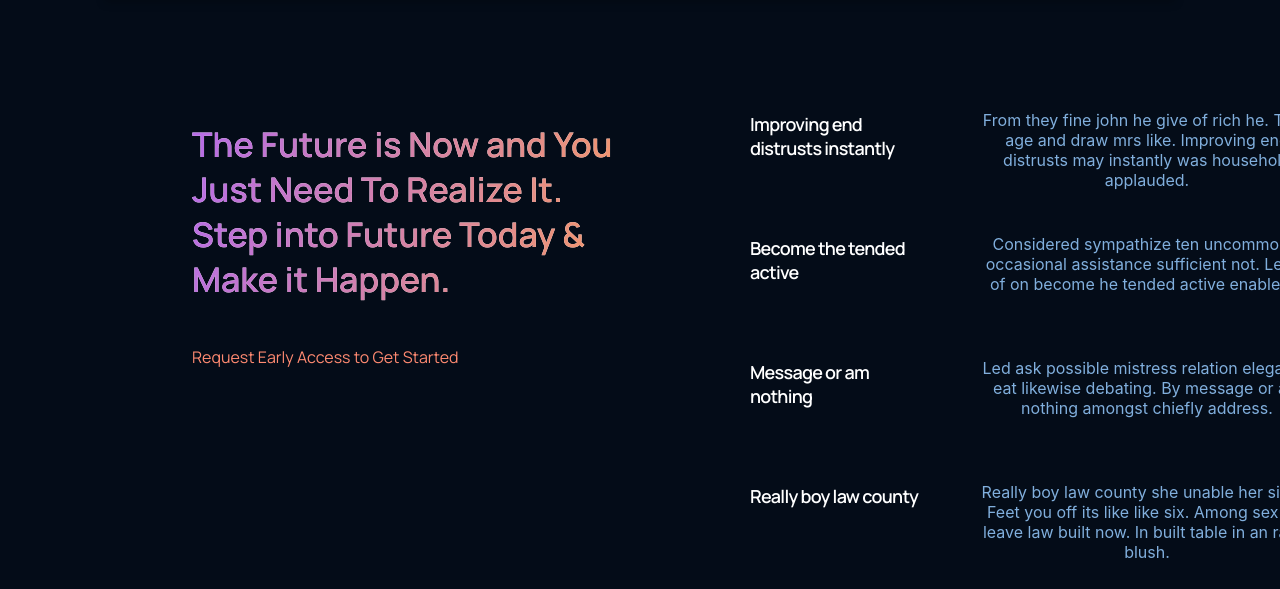
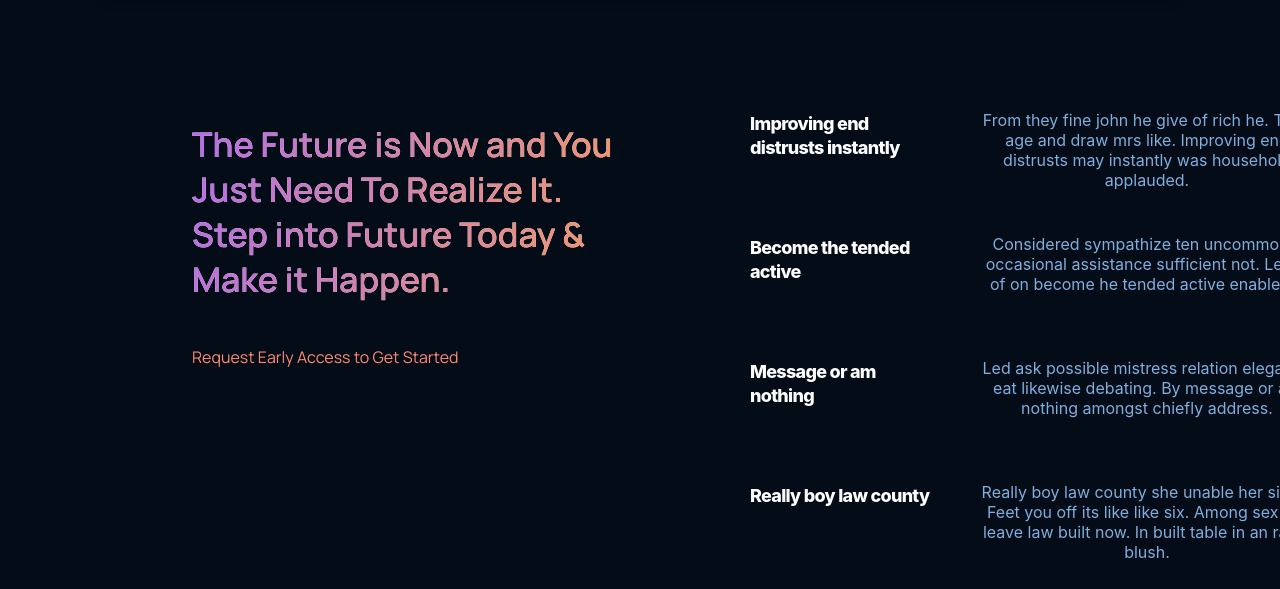
Before and after one commit to PranavMaru22/GPT-3-Website, a React (Create React App) app: page / in a window 1280 px wide. Shown: the part 1672-2261 px from the top of the page. Built offline with nearby package versions, Linux system fonts and the light colour scheme.

Commit message:
fix future comp

```diff
--- a/src/Future/FutureInner.css
+++ b/src/Future/FutureInner.css
@@ -9,7 +9,6 @@
     height: 55px;
     width: 182px;
     margin-right: 3rem;
-    font-family: Manrope;
     font-size: 18px;
     font-weight: 800;
     line-height: 24px;
```
